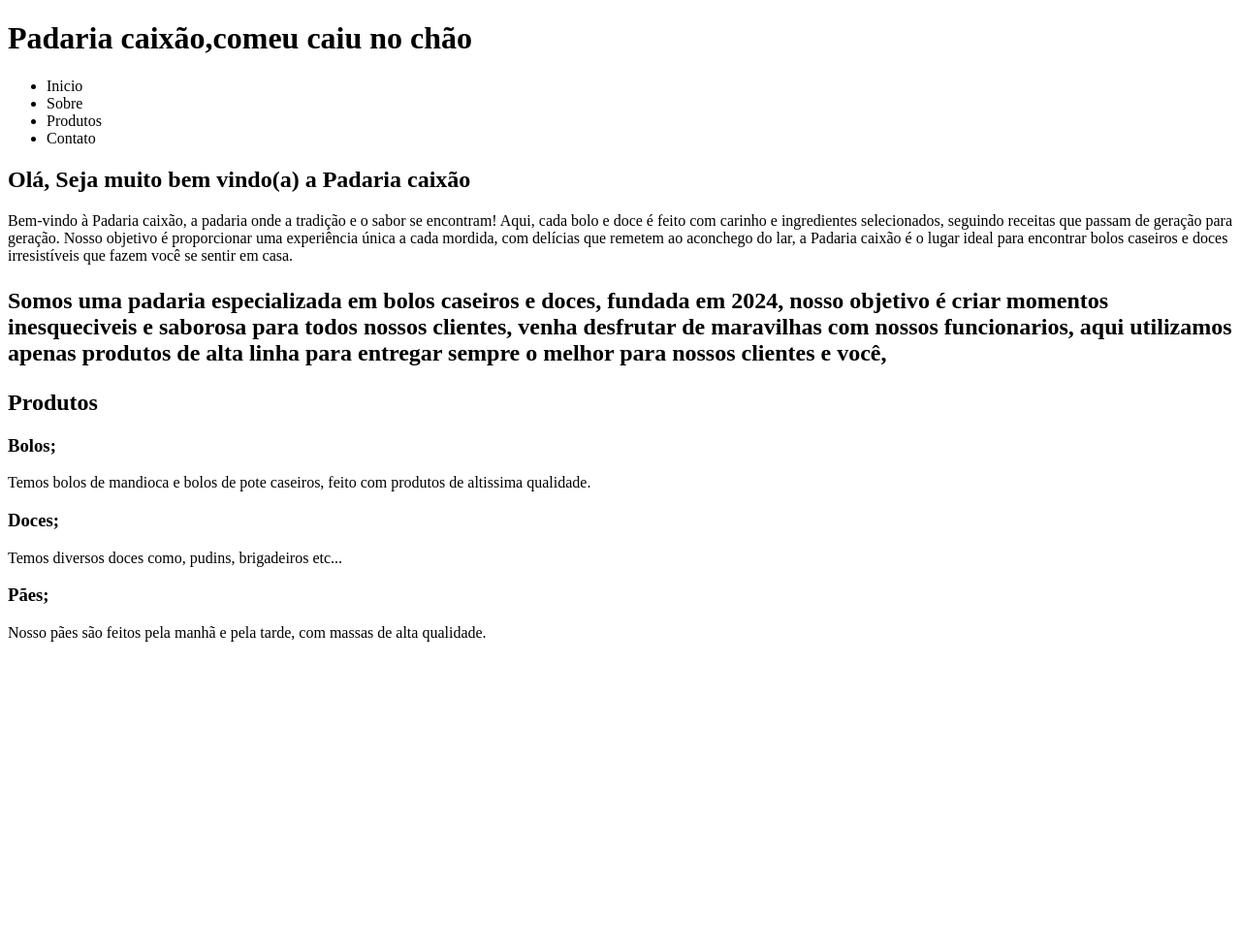
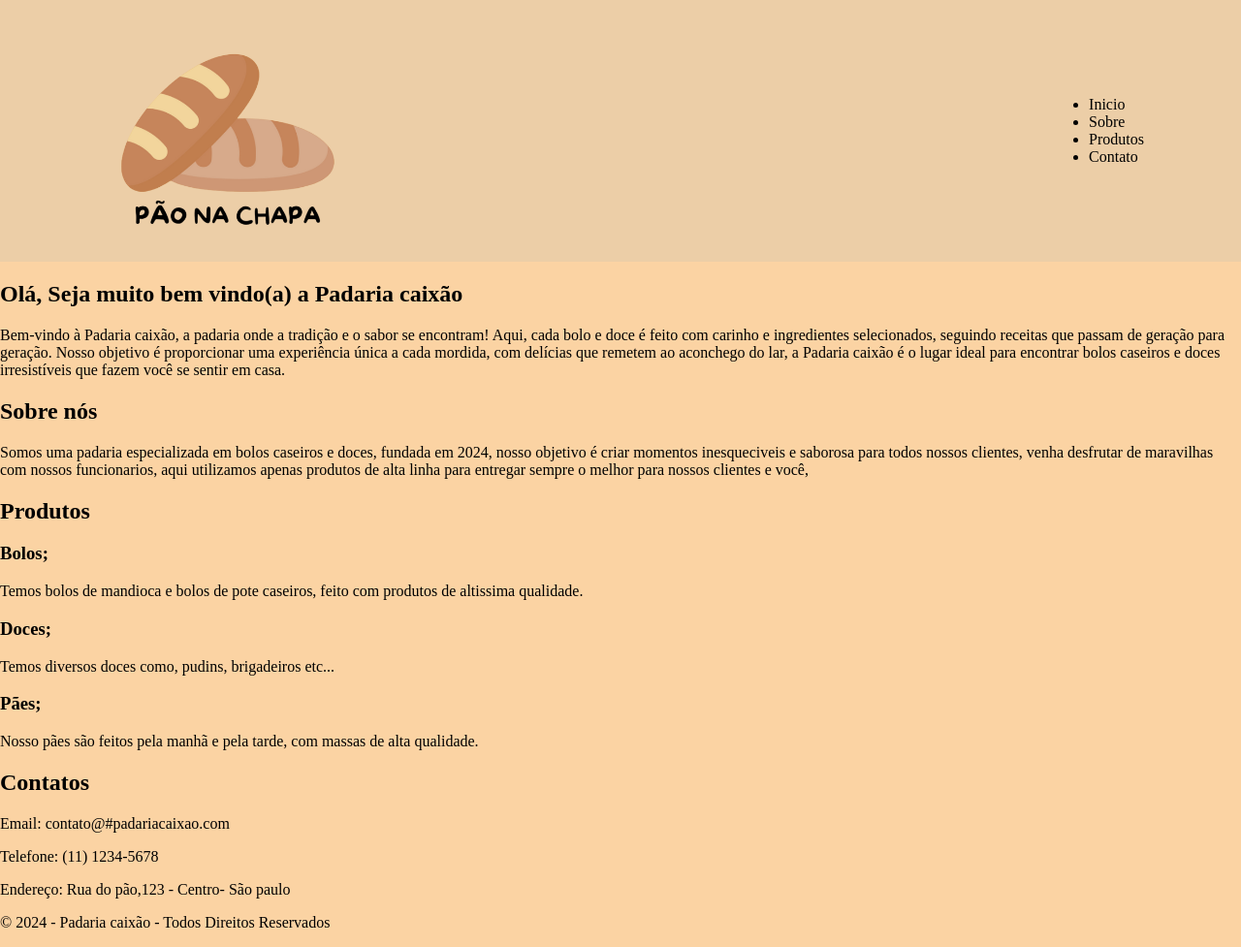
Before and after one commit to anaanjos19/Padaria-caix-o, a plain HTML site: page index.html in a window 1280 px wide. Shown: the whole page at 97% size. Before the commit the page ends 800 px from the top, so only its background shows below. Drawn offline with Linux system fonts and the light colour scheme.

Commit message:
Add files via upload

```diff
--- a/index.html
+++ b/index.html
@@ -1,17 +1,18 @@
 <!DOCTYPE html>
 <html lang="pt-BR">
+
 <head>
     <meta charset="UTF-8">
     <meta name="viewport" content="width=device-width, initial-scale=1.0">
-    <title>
+    <title>Padaria caixão,comeu caiu no chão.</title>
 
-        Padaria caixão,comeu caiu no chão.</title>
+    <link rel="stylesheet" href="style.css">
+    <link rel="shortcut icon" href="img/logo.png" type="image/png">
+</head>
 
-</head>
 <body>
-    <main>
     <header>
-            <h1>Padaria caixão,comeu caiu no chão </h1>
+        <img class="logo-header" src="img/logo.png" alt="Pão, logo, padaria, chapa, pão na chapa, pães, logo padaria, doces, massas, " srcset="">
         <nav>
             <ul>
                 <li>
@@ -29,10 +30,12 @@
                 <li>
                     <a>Contato</a>
                 </li>
-
             </ul>
         </nav>
+
     </header>
+    <main>
+
         <section>
             <h2>
                 Olá, Seja muito bem vindo(a) a Padaria caixão
@@ -44,60 +47,51 @@
                 seguindo receitas que passam de geração para geração.
                 Nosso objetivo é proporcionar uma experiência única a cada mordida,
                 com delícias que remetem ao aconchego do lar,
-                 a Padaria caixão é o lugar ideal para encontrar bolos caseiros e doces irresistíveis que fazem você se sentir em casa.
-             </p>
-
-
-        </section>
-        <section>
-         <h2
-            Sobre nós
-        </h2>
-        <p>
-         Somos uma padaria especializada em bolos caseiros e doces,
-         fundada em 2024, nosso objetivo é criar momentos inesqueciveis e saborosa para todos nossos clientes,
-         venha desfrutar de maravilhas com nossos funcionarios, aqui utilizamos apenas produtos de alta linha para entregar sempre o melhor para nossos clientes e você,
-
+                a Padaria caixão é o lugar ideal para encontrar bolos caseiros e doces irresistíveis que fazem você se
+                sentir em casa.
             </p>
         </section>
         <section>
-            <h2>
-              Produtos
-            </h2>
+            <h2>Sobre nós </h2>
             <p>
-
+                Somos uma padaria especializada em bolos caseiros e doces,
+                fundada em 2024, nosso objetivo é criar momentos inesqueciveis e saborosa para todos nossos
+                clientes,
+                venha desfrutar de maravilhas com nossos funcionarios, aqui utilizamos apenas produtos de alta linha
+                para entregar sempre o melhor para nossos clientes e você,
             </p>
-
+        </section>
+        <section>
+            <h2>Produtos</h2>
             <div>
-
                 <div>
                     <h3>Bolos;</h3>
-                <p>
-                    Temos bolos de mandioca e bolos de pote caseiros, feito com produtos de altissima qualidade.
-                </p>
+                    <p>Temos bolos de mandioca e bolos de pote caseiros, feito com produtos de altissima qualidade.</p>
                 </div>
 
                 <div>
                     <h3>Doces;</h3>
-                <p>
-                    Temos diversos doces como, pudins, brigadeiros etc...
-                </p>
+                    <p>Temos diversos doces como, pudins, brigadeiros etc...</p>
                 </div>
 
                 <div>
                     <h3>Pães;</h3>
-                <p>
-                    Nosso pães são feitos pela manhã e pela tarde, com massas de alta qualidade.
-                </p>
+                    <p>Nosso pães são feitos pela manhã e pela tarde, com massas de alta qualidade.</p>
                 </div>
             </div>
-
         </section>
-
-
     </main>
+    <footer>
+        <section>
+            <h2>Contatos</h2>
+            <p>Email: contato@#padariacaixao.com</p>
+            <p>Telefone: (11) 1234-5678</p>
+            <p>Endereço: Rua do pão,123 - Centro- São paulo</p>
+        </section>
+        <p>&copy; 2024 - Padaria caixão -
+            Todos Direitos Reservados</p>
+    </footer>
 
 </body>
-</html>
 
 </html>
--- /dev/null
+++ b/style.css
@@ -0,0 +1,18 @@
+body {
+    margin: 0%;
+    background-color: rgba(251, 211, 162, 0.979);
+}
+
+header {
+    /* comentario para o css, ele é feito com barra e * */
+     display: flex;
+     background-color: rgb(236, 206, 167);
+     margin: 0;
+     padding-left: 100px;
+     padding-right: 100px;
+     align-items: center;
+     justify-content: space-between;
+}
+.logo-header{
+    width: 25% ;
+}
```
Also changed, not shown: img/logo.png (added), img/pao.png (added). Lines whose indentation alone changed are shown as unchanged.
